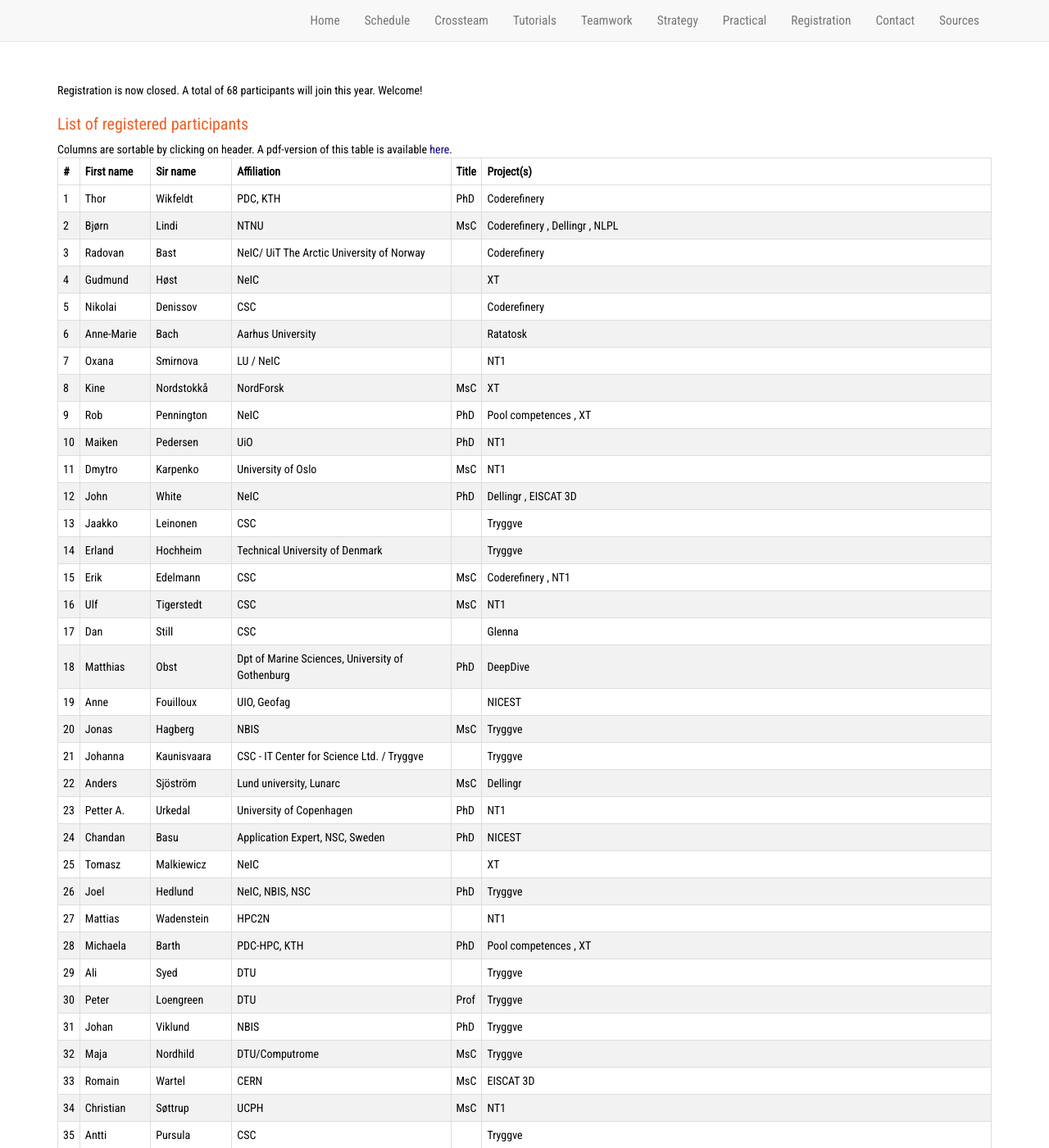
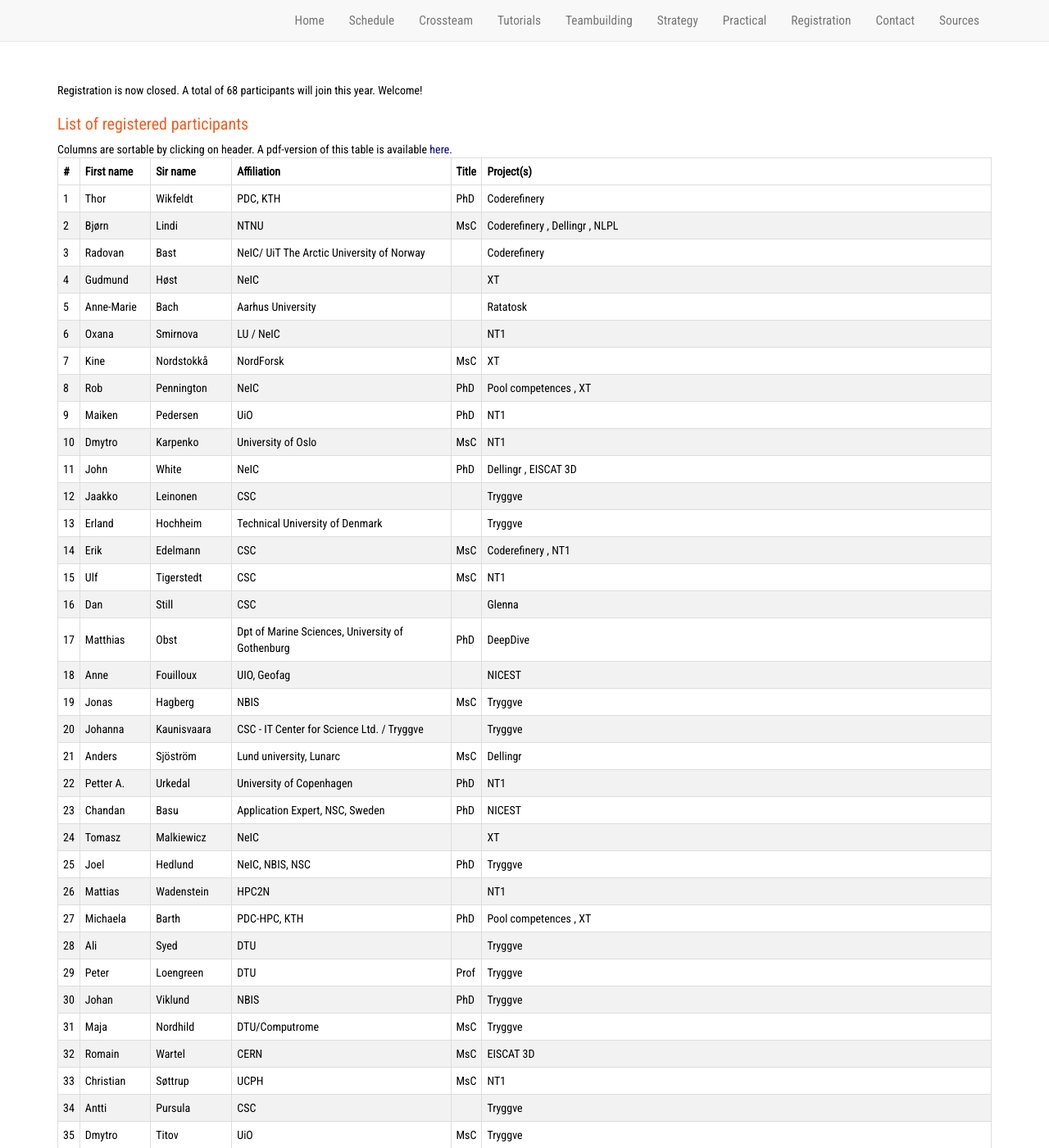
Before and after one commit to neicnordic/ahm18.neic.nordforsk.org, a Jekyll site: the page built from registration.md, in a window 1280 px wide and 1400 px high. Shown: the whole window at 82% size. Built offline with Jekyll 4.4.1, drawn with Linux system fonts in a browser that asks for light colours; nearby versions of some CDN libraries; our own code applies the rules of GitHub Pages for plain Markdown files; some of the changed text lies outside the part shown.

Commit message:
Renamed teamwork to teambuilding, and participant list update (although this update is old).

```diff
--- a/_data/nav.yml
+++ b/_data/nav.yml
@@ -7,8 +7,8 @@ main:
     text: 'Crossteam'
   - url: '/tutorials/'
     text: 'Tutorials'
-  - url: '/teamwork/'
-    text: 'Teamwork'
+  - url: '/teambuilding/'
+    text: 'Teambuilding'
   - url: '/strategy'
     text: 'Strategy'
   - url: '/practical/'
--- a/_includes/tables.html
+++ b/_includes/tables.html
@@ -16,70 +16,71 @@ Columns are sortable by clicking on header. A pdf-version of this table is avail
 		    <tr><td>2 </td><td>Bjørn </td><td>Lindi </td><td>NTNU </td><td>MsC </td><td>Coderefinery , Dellingr , NLPL</td></tr>
 		    <tr><td>3 </td><td>Radovan </td><td>Bast </td><td>NeIC/ UiT The Arctic University of Norway </td><td>  </td><td>Coderefinery</td></tr>
 		    <tr><td>4 </td><td>Gudmund </td><td>Høst </td><td>NeIC </td><td>  </td><td>XT</td></tr>
-		    <tr><td>5 </td><td>Nikolai </td><td>Denissov </td><td>CSC </td><td>  </td><td>Coderefinery</td></tr>
-		    <tr><td>6 </td><td>Anne-Marie </td><td>Bach </td><td>Aarhus University </td><td>  </td><td>Ratatosk</td></tr>
-		    <tr><td>7 </td><td>Oxana </td><td>Smirnova </td><td>LU / NeIC </td><td>  </td><td>NT1</td></tr>
-		    <tr><td>8 </td><td>Kine </td><td>Nordstokkå </td><td>NordForsk </td><td>MsC </td><td>XT</td></tr>
-		    <tr><td>9 </td><td>Rob </td><td>Pennington </td><td>NeIC </td><td>PhD </td><td>Pool competences , XT</td></tr>
-		    <tr><td>10 </td><td>Maiken </td><td>Pedersen </td><td>UiO </td><td>PhD </td><td>NT1</td></tr>
-		    <tr><td>11 </td><td>Dmytro </td><td>Karpenko </td><td>University of Oslo </td><td>MsC </td><td>NT1</td></tr>
-		    <tr><td>12 </td><td>John </td><td>White </td><td>NeIC </td><td>PhD </td><td>Dellingr , EISCAT 3D</td></tr>
-		    <tr><td>13 </td><td>Jaakko </td><td>Leinonen </td><td>CSC </td><td>  </td><td>Tryggve</td></tr>
-		    <tr><td>14 </td><td>Erland </td><td>Hochheim </td><td>Technical University of Denmark </td><td>  </td><td>Tryggve</td></tr>
-		    <tr><td>15 </td><td>Erik </td><td>Edelmann </td><td>CSC </td><td>MsC </td><td>Coderefinery , NT1</td></tr>
-		    <tr><td>16 </td><td>Ulf </td><td>Tigerstedt </td><td>CSC </td><td>MsC </td><td>NT1</td></tr>
-		    <tr><td>17 </td><td>Dan </td><td>Still </td><td>CSC </td><td>  </td><td>Glenna</td></tr>
-		    <tr><td>18 </td><td>Matthias </td><td>Obst </td><td>Dpt of Marine Sciences, University of Gothenburg </td><td>PhD </td><td>DeepDive</td></tr>
-		    <tr><td>19 </td><td>Anne </td><td>Fouilloux </td><td>UIO, Geofag </td><td>  </td><td>NICEST</td></tr>
-		    <tr><td>20 </td><td>Jonas </td><td>Hagberg </td><td>NBIS </td><td>MsC </td><td>Tryggve</td></tr>
-		    <tr><td>21 </td><td>Johanna </td><td>Kaunisvaara </td><td>CSC - IT Center for Science Ltd. / Tryggve </td><td>  </td><td>Tryggve</td></tr>
-		    <tr><td>22 </td><td>Anders </td><td>Sjöström </td><td>Lund university, Lunarc </td><td>MsC </td><td>Dellingr</td></tr>
-		    <tr><td>23 </td><td>Petter A. </td><td>Urkedal </td><td>University of Copenhagen </td><td>PhD </td><td>NT1</td></tr>
-		    <tr><td>24 </td><td>Chandan </td><td>Basu </td><td>Application Expert, NSC, Sweden </td><td>PhD </td><td>NICEST</td></tr>
-		    <tr><td>25 </td><td>Tomasz </td><td>Malkiewicz </td><td>NeIC </td><td>  </td><td>XT</td></tr>
-		    <tr><td>26 </td><td>Joel </td><td>Hedlund </td><td>NeIC, NBIS, NSC </td><td>PhD </td><td>Tryggve</td></tr>
-		    <tr><td>27 </td><td>Mattias </td><td>Wadenstein </td><td>HPC2N </td><td>  </td><td>NT1</td></tr>
-		    <tr><td>28 </td><td>Michaela </td><td>Barth </td><td>PDC-HPC, KTH </td><td>PhD </td><td>Pool competences , XT</td></tr>
-		    <tr><td>29 </td><td>Ali </td><td>Syed </td><td>DTU </td><td>  </td><td>Tryggve</td></tr>
-		    <tr><td>30 </td><td>Peter </td><td>Loengreen </td><td>DTU </td><td>Prof </td><td>Tryggve</td></tr>
-		    <tr><td>31 </td><td>Johan </td><td>Viklund </td><td>NBIS </td><td>PhD </td><td>Tryggve</td></tr>
-		    <tr><td>32 </td><td>Maja </td><td>Nordhild </td><td>DTU/Computrome </td><td>MsC </td><td>Tryggve</td></tr>
-		    <tr><td>33 </td><td>Romain </td><td>Wartel </td><td>CERN </td><td>MsC </td><td>EISCAT 3D</td></tr>
-		    <tr><td>34 </td><td>Christian </td><td>Søttrup </td><td>UCPH </td><td>MsC </td><td>NT1</td></tr>
-		    <tr><td>35 </td><td>Antti </td><td>Pursula </td><td>CSC </td><td>  </td><td>Tryggve</td></tr>
-		    <tr><td>36 </td><td>Dmytro </td><td>Titov </td><td>UiO </td><td>MsC </td><td>Tryggve</td></tr>
-		    <tr><td>37 </td><td>Vincent </td><td>Garonne </td><td>UiO </td><td>PhD </td><td>NT1</td></tr>
-		    <tr><td>38 </td><td>Jacob </td><td>Brandrup </td><td>DTU </td><td>  </td><td>Tryggve</td></tr>
-		    <tr><td>39 </td><td>Rafal </td><td>Wolanin </td><td>Computerome </td><td>  </td><td>Tryggve</td></tr>
-		    <tr><td>40 </td><td>Máni Maríus </td><td>Viðarsson </td><td>University of Iceland </td><td>MsC </td><td>Dellingr</td></tr>
-		    <tr><td>41 </td><td>Hjörleifur </td><td>Sveinbjörnsson </td><td>University of Iceland </td><td>  </td><td>Dellingr , Glenna</td></tr>
-		    <tr><td>42 </td><td>Juha </td><td>Fagerholm </td><td>CSC - IT Center for Science </td><td>PhD </td><td>Dellingr</td></tr>
-		    <tr><td>43 </td><td>Matteo </td><td>Carone </td><td>Uppsala University </td><td>  </td><td>Glenna</td></tr>
-		    <tr><td>44 </td><td>Gurvinder </td><td>Singh </td><td>Uninett AS </td><td>  </td><td>Glenna</td></tr>
-		    <tr><td>45 </td><td>Pontus </td><td>Freyhult </td><td>NBIS / UPPMAX </td><td>  </td><td>Tryggve</td></tr>
-		    <tr><td>46 </td><td>Pavlin </td><td>Mitev </td><td>Uppsala University </td><td>PhD </td><td>Glenna</td></tr>
-		    <tr><td>47 </td><td>Sri Harsha </td><td>Vathsavayi </td><td>CSC - IT Center for Science </td><td>PhD </td><td>Coderefinery</td></tr>
-		    <tr><td>48 </td><td>Niclas </td><td>Jareborg </td><td>NBIS </td><td>PhD </td><td>Tryggve</td></tr>
-		    <tr><td>49 </td><td>Nanjiang </td><td>Shu </td><td>NBIS </td><td>PhD </td><td>Tryggve</td></tr>
-		    <tr><td>50 </td><td>Abdulrahman </td><td>Azab Mohamed </td><td>University of Oslo </td><td>  </td><td>Tryggve</td></tr>
-		    <tr><td>51 </td><td>Risto </td><td>Laurikainen </td><td>CSC </td><td>MsC </td><td>Coderefinery , Glenna</td></tr>
-		    <tr><td>52 </td><td>Olli </td><td>Tourunen </td><td>CSC </td><td>MsC </td><td>Glenna</td></tr>
-		    <tr><td>53 </td><td>Juha </td><td>Törnroos </td><td>CSC - IT Center for Science Ltd. </td><td>MsC </td><td>Tryggve</td></tr>
-		    <tr><td>54 </td><td>Minna </td><td>Ahokas </td><td>CSC </td><td>  </td><td>Tryggve</td></tr>
-		    <tr><td>55 </td><td>Tommi </td><td>Jalkanen </td><td>CSC </td><td>MsC </td><td>Tryggve</td></tr>
-		    <tr><td>56 </td><td>Kalle </td><td>Happonen </td><td>CSC - IT Center for Science Ltd. </td><td>  </td><td>Glenna</td></tr>
-		    <tr><td>57 </td><td>Chris </td><td>Thomas </td><td>CSC </td><td>  </td><td>Tryggve</td></tr>
-		    <tr><td>58 </td><td>Jens </td><td>Larsson </td><td>Linköpings universitet/NSC </td><td>  </td><td>NT1</td></tr>
-		    <tr><td>59 </td><td>Xiaxi </td><td>Li </td><td>Uib </td><td>  </td><td>Tryggve</td></tr>
-		    <tr><td>60 </td><td>Ivar </td><td>Koppel </td><td>ETAIS </td><td>PhD </td><td>Dellingr , Glenna , Tryggve , XT</td></tr>
-		    <tr><td>61 </td><td>Ingemar </td><td>Fällman </td><td>Umeå University </td><td>  </td><td>Glenna</td></tr>
-		    <tr><td>62 </td><td>Lars </td><td>Viklund </td><td>HPC2N, Umeå University </td><td>  </td><td>Glenna</td></tr>
-		    <tr><td>63 </td><td>Lene Krøl </td><td>Andersen </td><td>DeIC eScience Center </td><td>PhD </td><td>Coderefinery , Pool competences , Ratatosk</td></tr>
-		    <tr><td>64 </td><td>Stephan </td><td>Oepen </td><td>Universitetet i Oslo </td><td>Prof </td><td>NLPL</td></tr>
-		    <tr><td>65 </td><td>Salman </td><td>Toor </td><td>Uppsala University </td><td>PhD </td><td>Glenna</td></tr>
-		    <tr><td>66 </td><td>Apurva </td><td>Nandan </td><td>CSC </td><td>  </td><td>Glenna</td></tr>
-		    <tr><td>67 </td><td>Aleksi </td><td>Kallio </td><td>CSC </td><td>PhD </td><td>Glenna</td></tr>
-		    <tr><td>68 </td><td>Marianne </td><td>Strøm </td><td>NordForsk intern </td><td>MsC </td><td>Coderefinery , DeepDive , Dellingr , EISCAT 3D , Glenna , NICEST , NT1 , NLPL , Pool competences , Ratatosk , Tryggve , XT </td></tr>
+		    <tr><td>5 </td><td>Anne-Marie </td><td>Bach </td><td>Aarhus University </td><td>  </td><td>Ratatosk</td></tr>
+		    <tr><td>6 </td><td>Oxana </td><td>Smirnova </td><td>LU / NeIC </td><td>  </td><td>NT1</td></tr>
+		    <tr><td>7 </td><td>Kine </td><td>Nordstokkå </td><td>NordForsk </td><td>MsC </td><td>XT</td></tr>
+		    <tr><td>8 </td><td>Rob </td><td>Pennington </td><td>NeIC </td><td>PhD </td><td>Pool competences , XT</td></tr>
+		    <tr><td>9 </td><td>Maiken </td><td>Pedersen </td><td>UiO </td><td>PhD </td><td>NT1</td></tr>
+		    <tr><td>10 </td><td>Dmytro </td><td>Karpenko </td><td>University of Oslo </td><td>MsC </td><td>NT1</td></tr>
+		    <tr><td>11 </td><td>John </td><td>White </td><td>NeIC </td><td>PhD </td><td>Dellingr , EISCAT 3D</td></tr>
+		    <tr><td>12 </td><td>Jaakko </td><td>Leinonen </td><td>CSC </td><td>  </td><td>Tryggve</td></tr>
+		    <tr><td>13 </td><td>Erland </td><td>Hochheim </td><td>Technical University of Denmark </td><td>  </td><td>Tryggve</td></tr>
+		    <tr><td>14 </td><td>Erik </td><td>Edelmann </td><td>CSC </td><td>MsC </td><td>Coderefinery , NT1</td></tr>
+		    <tr><td>15 </td><td>Ulf </td><td>Tigerstedt </td><td>CSC </td><td>MsC </td><td>NT1</td></tr>
+		    <tr><td>16 </td><td>Dan </td><td>Still </td><td>CSC </td><td>  </td><td>Glenna</td></tr>
+		    <tr><td>17 </td><td>Matthias </td><td>Obst </td><td>Dpt of Marine Sciences, University of Gothenburg </td><td>PhD </td><td>DeepDive</td></tr>
+		    <tr><td>18 </td><td>Anne </td><td>Fouilloux </td><td>UIO, Geofag </td><td>  </td><td>NICEST</td></tr>
+		    <tr><td>19 </td><td>Jonas </td><td>Hagberg </td><td>NBIS </td><td>MsC </td><td>Tryggve</td></tr>
+		    <tr><td>20 </td><td>Johanna </td><td>Kaunisvaara </td><td>CSC - IT Center for Science Ltd. / Tryggve </td><td>  </td><td>Tryggve</td></tr>
+		    <tr><td>21 </td><td>Anders </td><td>Sjöström </td><td>Lund university, Lunarc </td><td>MsC </td><td>Dellingr</td></tr>
+		    <tr><td>22 </td><td>Petter A. </td><td>Urkedal </td><td>University of Copenhagen </td><td>PhD </td><td>NT1</td></tr>
+		    <tr><td>23 </td><td>Chandan </td><td>Basu </td><td>Application Expert, NSC, Sweden </td><td>PhD </td><td>NICEST</td></tr>
+		    <tr><td>24 </td><td>Tomasz </td><td>Malkiewicz </td><td>NeIC </td><td>  </td><td>XT</td></tr>
+		    <tr><td>25 </td><td>Joel </td><td>Hedlund </td><td>NeIC, NBIS, NSC </td><td>PhD </td><td>Tryggve</td></tr>
+		    <tr><td>26 </td><td>Mattias </td><td>Wadenstein </td><td>HPC2N </td><td>  </td><td>NT1</td></tr>
+		    <tr><td>27 </td><td>Michaela </td><td>Barth </td><td>PDC-HPC, KTH </td><td>PhD </td><td>Pool competences , XT</td></tr>
+		    <tr><td>28 </td><td>Ali </td><td>Syed </td><td>DTU </td><td>  </td><td>Tryggve</td></tr>
+		    <tr><td>29 </td><td>Peter </td><td>Loengreen </td><td>DTU </td><td>Prof </td><td>Tryggve</td></tr>
+		    <tr><td>30 </td><td>Johan </td><td>Viklund </td><td>NBIS </td><td>PhD </td><td>Tryggve</td></tr>
+		    <tr><td>31 </td><td>Maja </td><td>Nordhild </td><td>DTU/Computrome </td><td>MsC </td><td>Tryggve</td></tr>
+		    <tr><td>32 </td><td>Romain </td><td>Wartel </td><td>CERN </td><td>MsC </td><td>EISCAT 3D</td></tr>
+		    <tr><td>33 </td><td>Christian </td><td>Søttrup </td><td>UCPH </td><td>MsC </td><td>NT1</td></tr>
+		    <tr><td>34 </td><td>Antti </td><td>Pursula </td><td>CSC </td><td>  </td><td>Tryggve</td></tr>
+		    <tr><td>35 </td><td>Dmytro </td><td>Titov </td><td>UiO </td><td>MsC </td><td>Tryggve</td></tr>
+		    <tr><td>36 </td><td>Vincent </td><td>Garonne </td><td>UiO </td><td>PhD </td><td>NT1</td></tr>
+		    <tr><td>37 </td><td>Jacob </td><td>Brandrup </td><td>DTU </td><td>  </td><td>Tryggve</td></tr>
+		    <tr><td>38 </td><td>Rafal </td><td>Wolanin </td><td>Computerome </td><td>  </td><td>Tryggve</td></tr>
+		    <tr><td>39 </td><td>Máni Maríus </td><td>Viðarsson </td><td>University of Iceland </td><td>MsC </td><td>Dellingr</td></tr>
+		    <tr><td>40 </td><td>Hjörleifur </td><td>Sveinbjörnsson </td><td>University of Iceland </td><td>  </td><td>Dellingr , Glenna</td></tr>
+		    <tr><td>41 </td><td>Juha </td><td>Fagerholm </td><td>CSC - IT Center for Science </td><td>PhD </td><td>Dellingr</td></tr>
+		    <tr><td>42 </td><td>Matteo </td><td>Carone </td><td>Uppsala University </td><td>  </td><td>Glenna</td></tr>
+		    <tr><td>43 </td><td>Gurvinder </td><td>Singh </td><td>Uninett AS </td><td>  </td><td>Glenna</td></tr>
+		    <tr><td>44 </td><td>Pontus </td><td>Freyhult </td><td>NBIS / UPPMAX </td><td>  </td><td>Tryggve</td></tr>
+		    <tr><td>45 </td><td>Pavlin </td><td>Mitev </td><td>Uppsala University </td><td>PhD </td><td>Glenna</td></tr>
+		    <tr><td>46 </td><td>Sri Harsha </td><td>Vathsavayi </td><td>CSC - IT Center for Science </td><td>PhD </td><td>Coderefinery</td></tr>
+		    <tr><td>47 </td><td>Niclas </td><td>Jareborg </td><td>NBIS </td><td>PhD </td><td>Tryggve</td></tr>
+		    <tr><td>48 </td><td>Nanjiang </td><td>Shu </td><td>NBIS </td><td>PhD </td><td>Tryggve</td></tr>
+		    <tr><td>49 </td><td>Abdulrahman </td><td>Azab Mohamed </td><td>University of Oslo </td><td>  </td><td>Tryggve</td></tr>
+		    <tr><td>50 </td><td>Risto </td><td>Laurikainen </td><td>CSC </td><td>MsC </td><td>Coderefinery , Glenna</td></tr>
+		    <tr><td>51 </td><td>Olli </td><td>Tourunen </td><td>CSC </td><td>MsC </td><td>Glenna</td></tr>
+		    <tr><td>52 </td><td>Juha </td><td>Törnroos </td><td>CSC - IT Center for Science Ltd. </td><td>MsC </td><td>Tryggve</td></tr>
+		    <tr><td>53 </td><td>Minna </td><td>Ahokas </td><td>CSC </td><td>  </td><td>Tryggve</td></tr>
+		    <tr><td>54 </td><td>Tommi </td><td>Jalkanen </td><td>CSC </td><td>MsC </td><td>Tryggve</td></tr>
+		    <tr><td>55 </td><td>Kalle </td><td>Happonen </td><td>CSC - IT Center for Science Ltd. </td><td>  </td><td>Glenna</td></tr>
+		    <tr><td>56 </td><td>Chris </td><td>Thomas </td><td>CSC </td><td>  </td><td>Tryggve</td></tr>
+		    <tr><td>57 </td><td>Jens </td><td>Larsson </td><td>Linköpings universitet/NSC </td><td>  </td><td>NT1</td></tr>
+		    <tr><td>58 </td><td>Xiaxi </td><td>Li </td><td>Uib </td><td>  </td><td>Tryggve</td></tr>
+		    <tr><td>59 </td><td>Ivar </td><td>Koppel </td><td>ETAIS </td><td>PhD </td><td>Dellingr , Glenna , Tryggve , XT</td></tr>
+		    <tr><td>60 </td><td>Ingemar </td><td>Fällman </td><td>Umeå University </td><td>  </td><td>Glenna</td></tr>
+		    <tr><td>61 </td><td>Lars </td><td>Viklund </td><td>HPC2N, Umeå University </td><td>  </td><td>Glenna</td></tr>
+		    <tr><td>62 </td><td>Lene Krøl </td><td>Andersen </td><td>DeIC eScience Center </td><td>PhD </td><td>Coderefinery , Pool competences , Ratatosk</td></tr>
+		    <tr><td>63 </td><td>Stephan </td><td>Oepen </td><td>Universitetet i Oslo </td><td>Prof </td><td>NLPL</td></tr>
+		    <tr><td>64 </td><td>Salman </td><td>Toor </td><td>Uppsala University </td><td>PhD </td><td>Glenna</td></tr>
+		    <tr><td>65 </td><td>Apurva </td><td>Nandan </td><td>CSC </td><td>  </td><td>Glenna</td></tr>
+		    <tr><td>66 </td><td>Aleksi </td><td>Kallio </td><td>CSC </td><td>PhD </td><td>Glenna</td></tr>
+		    <tr><td>67 </td><td>Marianne </td><td>Strøm </td><td>NordForsk intern </td><td>MsC </td><td>Coderefinery , DeepDive , Dellingr , EISCAT 3D , Glenna , NICEST , NT1 , NLPL , Pool competences , Ratatosk , Tryggve , XT </td></tr>
+		    <br><td>68 </td><td>Ilja </td><td>Livenson</td><td> Dellingr</td></tr>
+
                 </tbody>
             </table>
     </div>
```
Also changed, not shown: teamwork/building.md (deleted, +0 -4 lines), teambuilding.md (renamed from teamwork.md).
